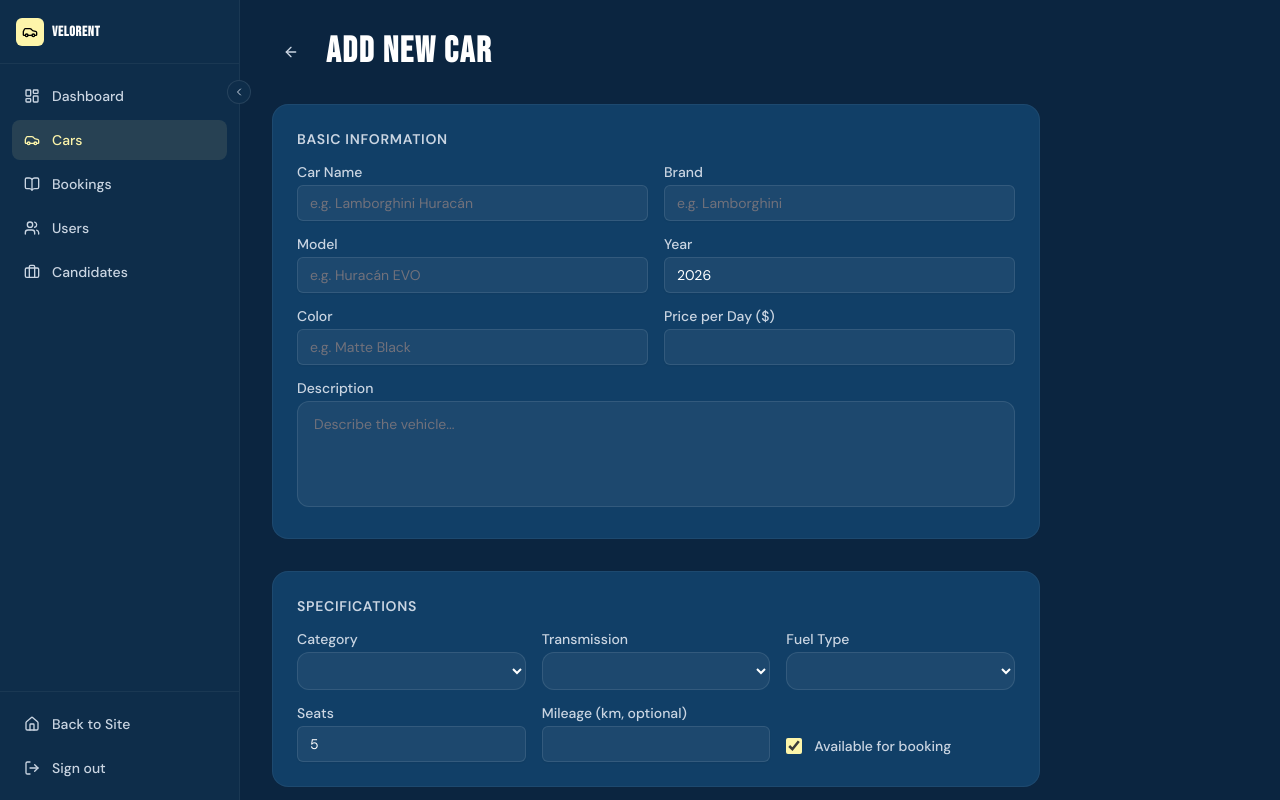
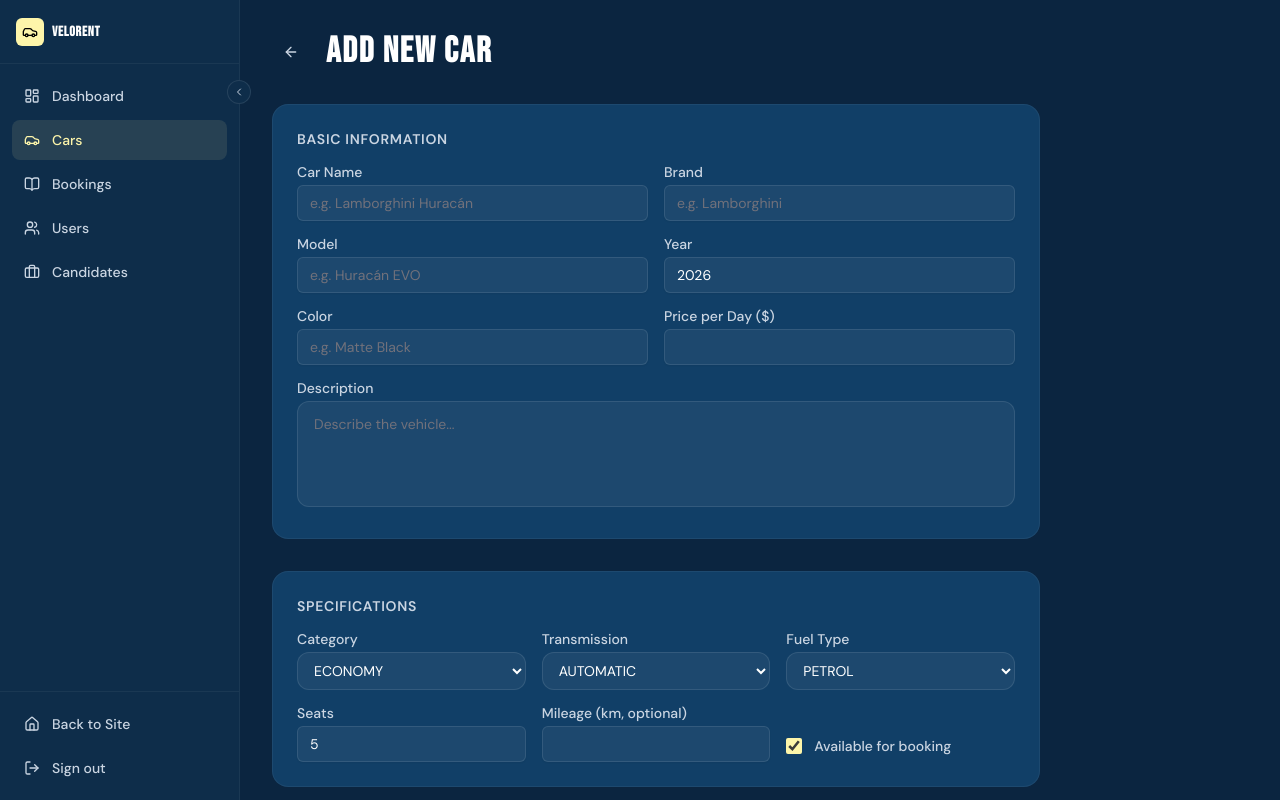
Before and after one commit to youssefmedhat4/velorent-2, a Next.js app: page /admin/cars/new in a window 1280 px wide. Built offline with nearby package versions, Linux system fonts and the light colour scheme.

Commit message:
deploy fix

```diff
--- a/src/app/admin/bookings/page.tsx
+++ b/src/app/admin/bookings/page.tsx
@@ -8,15 +8,10 @@ import { Badge } from "@/components/ui/badge";
 import { Button } from "@/components/ui/button";
 import { formatCurrency, formatDate, getStatusColor } from "@/lib/utils";
 import type { BookingWithRelations } from "@/types";
-import type { BookingStatus } from "@prisma/client";
 
-const statusOptions: BookingStatus[] = [
-  "PENDING",
-  "CONFIRMED",
-  "ACTIVE",
-  "COMPLETED",
-  "CANCELLED",
-];
+type BookingStatus = "PENDING" | "CONFIRMED" | "ACTIVE" | "COMPLETED" | "CANCELLED";
+
+const statusOptions: BookingStatus[] = ["PENDING", "CONFIRMED", "ACTIVE", "COMPLETED", "CANCELLED"];
 
 export default function AdminBookingsPage() {
   const [bookings, setBookings] = useState<BookingWithRelations[]>([]);
--- a/src/app/admin/careers/page.tsx
+++ b/src/app/admin/careers/page.tsx
@@ -21,7 +21,8 @@ import { Input } from "@/components/ui/input";
 import { Button } from "@/components/ui/button";
 import { Avatar, AvatarFallback } from "@/components/ui/avatar";
 import { formatDate, getInitials } from "@/lib/utils";
-import { ApplicationStatus } from "@prisma/client";
+
+type ApplicationStatus = "PENDING" | "REVIEWING" | "SHORTLISTED" | "REJECTED" | "HIRED";
 
 interface JobApplication {
   id: string;
@@ -41,13 +42,7 @@ interface JobApplication {
   user?: { id: string; name: string; email: string; avatar?: string | null } | null;
 }
 
-const statusOptions: ApplicationStatus[] = [
-  "PENDING",
-  "REVIEWING",
-  "SHORTLISTED",
-  "REJECTED",
-  "HIRED",
-];
+const statusOptions: ApplicationStatus[] = ["PENDING", "REVIEWING", "SHORTLISTED", "REJECTED", "HIRED"];
 
 const statusStyles: Record<ApplicationStatus, string> = {
   PENDING: "bg-yellow-500/10 text-yellow-400 border-yellow-500/20",
--- a/src/components/admin/CarForm.tsx
+++ b/src/components/admin/CarForm.tsx
@@ -12,9 +12,22 @@ import { Label } from "@/components/ui/label";
 import { carSchema } from "@/validations/car.schema";
 import { showToast } from "@/components/shared/Toast";
 import type { CarInput } from "@/validations/car.schema";
-import { CarCategory, Transmission, FuelType } from "@prisma/client";
 import type { CarWithRelations } from "@/types";
 import Image from "next/image";
+
+// Define enums locally — avoids importing @prisma/client in a Client Component
+const CarCategory = {
+  ECONOMY: "ECONOMY", COMPACT: "COMPACT", SUV: "SUV",
+  LUXURY: "LUXURY", SPORTS: "SPORTS", VAN: "VAN", ELECTRIC: "ELECTRIC",
+} as const;
+
+const Transmission = {
+  AUTOMATIC: "AUTOMATIC", MANUAL: "MANUAL",
+} as const;
+
+const FuelType = {
+  PETROL: "PETROL", DIESEL: "DIESEL", HYBRID: "HYBRID", ELECTRIC: "ELECTRIC",
+} as const;
 
 interface CarFormProps {
   car?: CarWithRelations;
--- a/src/components/cars/CarFilters.tsx
+++ b/src/components/cars/CarFilters.tsx
@@ -5,11 +5,14 @@ import { Button } from "@/components/ui/button";
 import { Slider } from "@/components/ui/slider";
 import { cn, formatCurrency } from "@/lib/utils";
 import { SlidersHorizontal, X } from "lucide-react";
-import { CarCategory, Transmission, FuelType } from "@prisma/client";
 
-const categories = Object.values(CarCategory);
-const transmissions = Object.values(Transmission);
-const fuelTypes = Object.values(FuelType);
+const CarCategory = ["ECONOMY","COMPACT","SUV","LUXURY","SPORTS","VAN","ELECTRIC"] as const;
+const Transmission = ["AUTOMATIC","MANUAL"] as const;
+const FuelType = ["PETROL","DIESEL","HYBRID","ELECTRIC"] as const;
+
+const categories = [...CarCategory];
+const transmissions = [...Transmission];
+const fuelTypes = [...FuelType];
 const seatOptions = [2, 4, 5, 7, 8];
 
 interface CarFiltersProps {
--- a/src/components/home/SearchBar.tsx
+++ b/src/components/home/SearchBar.tsx
@@ -4,11 +4,10 @@ import { useState } from "react";
 import { useRouter } from "next/navigation";
 import { MapPin, Calendar, Car, Search } from "lucide-react";
 import { Button } from "@/components/ui/button";
-import { CarCategory } from "@prisma/client";
 import { buildQueryString } from "@/lib/utils";
 import { format } from "date-fns";
 
-const categories = ["All", ...Object.values(CarCategory)];
+const categories = ["All", "ECONOMY", "COMPACT", "SUV", "LUXURY", "SPORTS", "VAN", "ELECTRIC"];
 
 export function SearchBar() {
   const router = useRouter();
```
